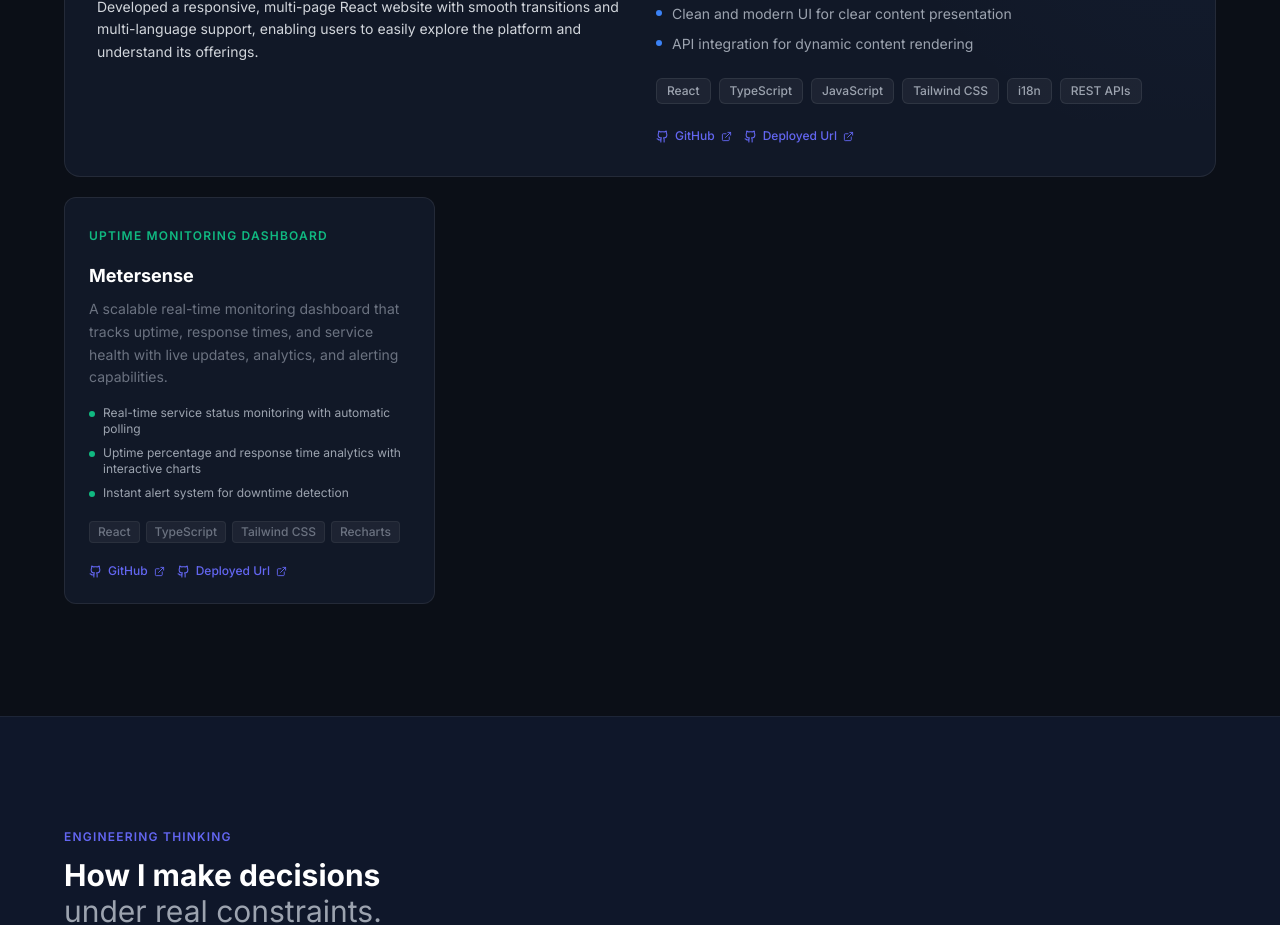
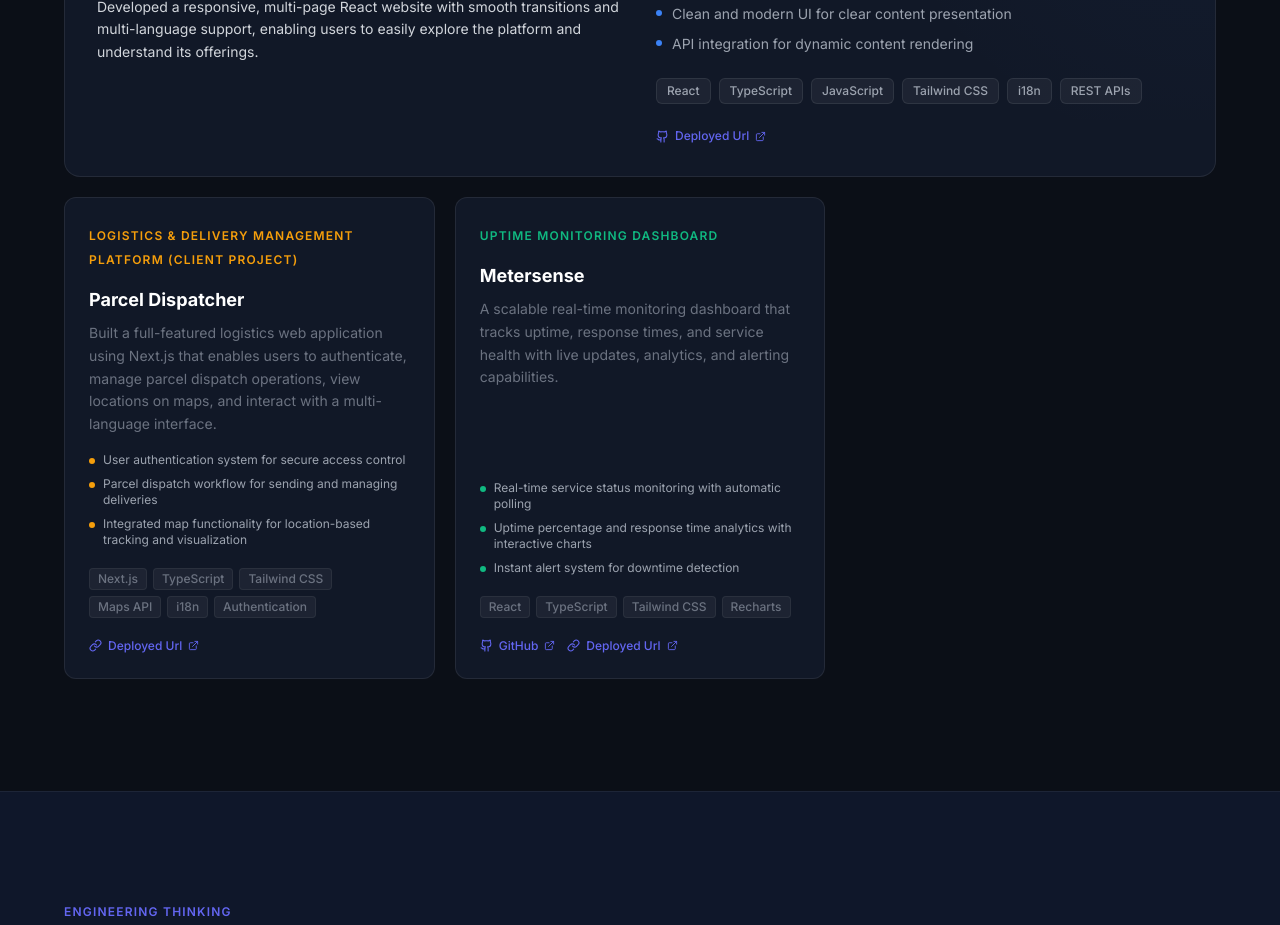
Before and after one commit to devaladey/frontend-portfolio, a React (Vite) app: page / in a window 1280 px wide. Shown: the part 2040-2965 px from the top of the page. Built offline with nearby package versions, Linux system fonts and the light colour scheme.

Commit message:
Added another project

```diff
--- a/src/components/Projects.tsx
+++ b/src/components/Projects.tsx
@@ -1,4 +1,4 @@
-import { ExternalLink, Github } from 'lucide-react';
+import { ExternalLink, Github, Link } from 'lucide-react';
 import { useScrollFade } from '../hooks/useScrollFade';
 
 interface Project {
@@ -33,6 +33,24 @@ const projects: Project[] = [
     deployedUrl: 'https://tasker-website.vercel.app/',
     accent: '#3B82F6',
     featured: true
+  },
+  {
+    title: 'Parcel Dispatcher',
+    tag: 'Logistics & Delivery Management Platform (Client Project)',
+    problem: 'The client needed a lightweight logistics system to manage parcel dispatch, user authentication, and delivery coordination in a simple and scalable way.',
+    solution: 'Built a full-featured logistics web application using Next.js that enables users to authenticate, manage parcel dispatch operations, view locations on maps, and interact with a multi-language interface.',
+    features: [
+      'User authentication system for secure access control',
+      'Parcel dispatch workflow for sending and managing deliveries',
+      'Integrated map functionality for location-based tracking and visualization',
+      'Multi-language support for international usability',
+      'Fully responsive UI across mobile, tablet, and desktop devices',
+      'Modern and clean interface built for usability and clarity',
+    ],
+    stack: ['Next.js', 'TypeScript', 'Tailwind CSS', 'Maps API', 'i18n', 'Authentication'],
+    github: null, // Client project (private)
+    deployedUrl: 'https://parcel-dispatcher.vercel.app/',
+    accent: '#F59E0B',
   },
   {
     title: 'Metersense',
@@ -143,16 +161,17 @@ function ProjectCard({ project, index }: { project: Project; index: number }) {
               ))}
             </div>
             <div className='flex items-center gap-3 mt-auto'>
+              {project.github && (
                 <a
-                href={project.github || '#'}
+                  href={project.github}
                   target="_blank"
                   rel="noopener noreferrer"
                   className="inline-flex items-center gap-1.5 text-xs font-medium text-primary hover:text-primary/80 transition-colors duration-200"
                 >
-                <Github size={13} />
+                <Link size={13} />
                 GitHub
                 <ExternalLink size={11} />
-              </a>
+              </a>)}
               <a
                 href={project.deployedUrl}
                 target="_blank"
@@ -205,8 +224,9 @@ function ProjectCard({ project, index }: { project: Project; index: number }) {
         ))}
       </div>
       <div className='flex items-center gap-3 mt-auto'>
+        {project.github && (
           <a
-          href={project.github || '#'}
+            href={project.github}
             target="_blank"
             rel="noopener noreferrer"
             className="inline-flex items-center gap-1.5 text-xs font-medium text-primary hover:text-primary/80 transition-colors duration-200"
@@ -214,14 +234,14 @@ function ProjectCard({ project, index }: { project: Project; index: number }) {
           <Github size={13} />
           GitHub
           <ExternalLink size={11} />
-        </a>
+        </a>)}
         <a
           href={project.deployedUrl}
           target="_blank"
           rel="noopener noreferrer"
           className="inline-flex items-center gap-1.5 text-xs font-medium text-primary hover:text-primary/80 transition-colors duration-200"
         >
-          <Github size={13} />
+          <Link size={13} />
           Deployed Url
           <ExternalLink size={11} />
         </a>
```
Lines whose indentation alone changed are shown as unchanged.
